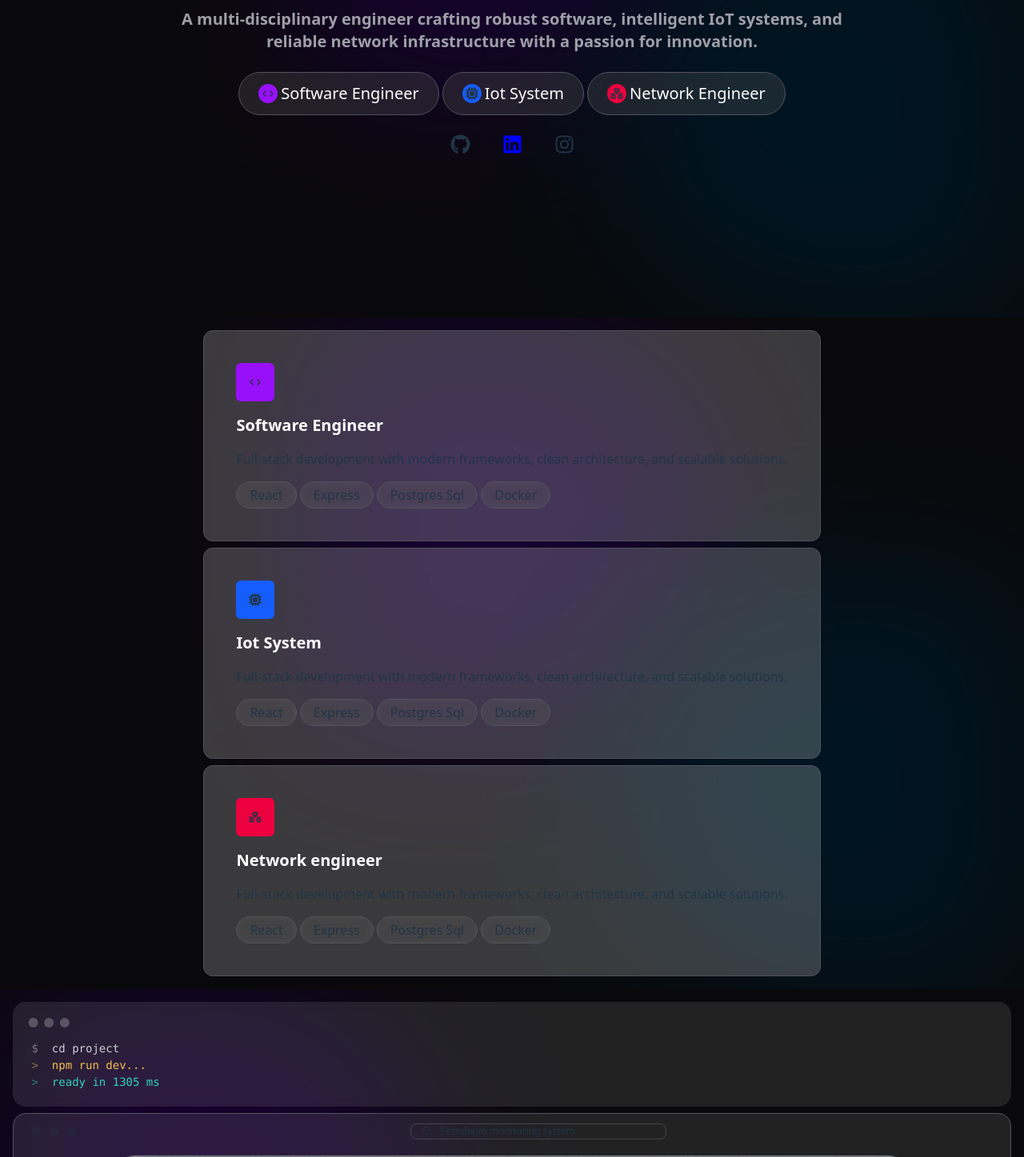
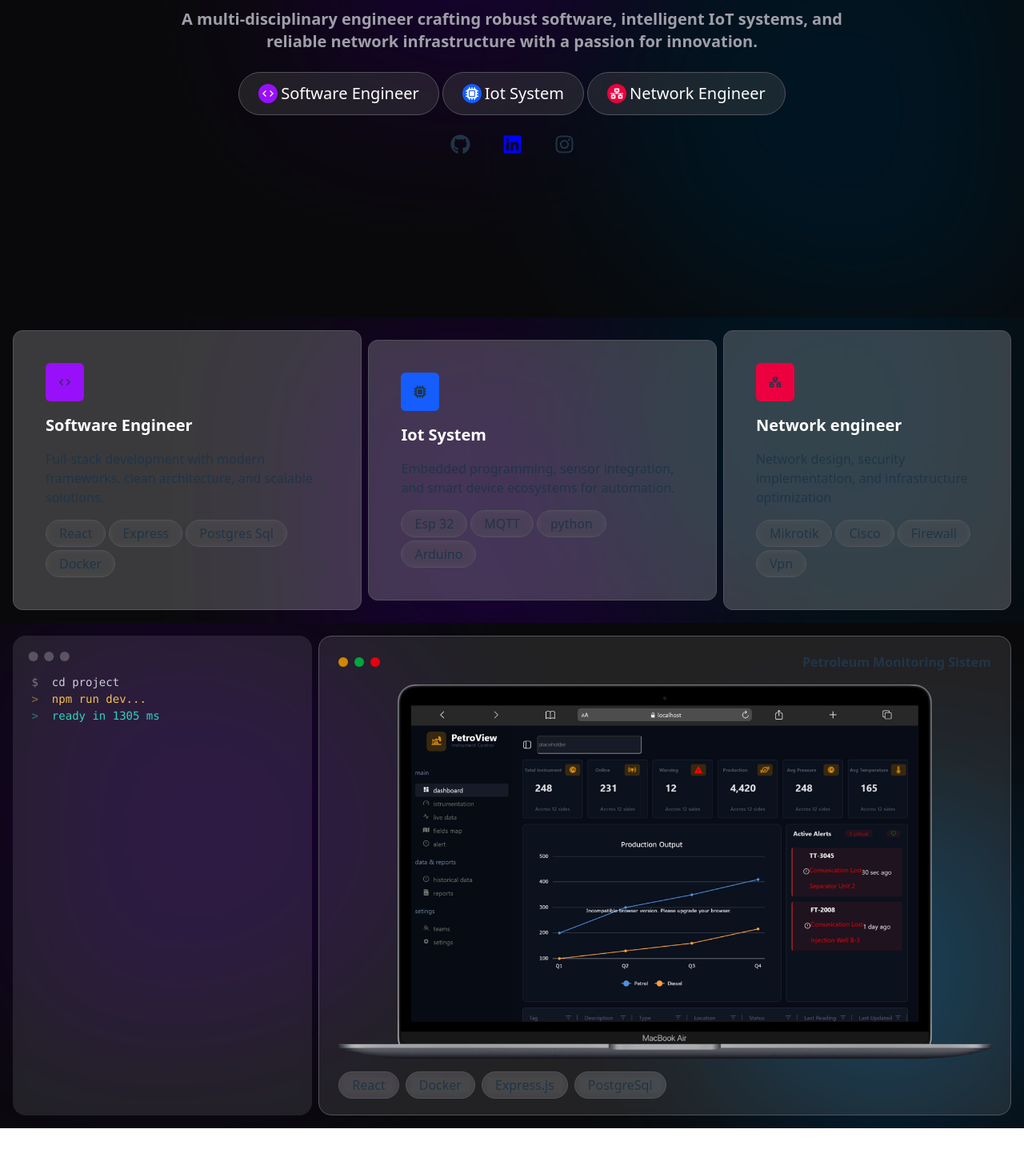
Before and after one commit to adibmisbahul/portofolio, a React (Vite) app: page / in a window 1280 px wide. Shown: the part 403-1850 px from the top of the page at 80% size. After the commit the page ends 1814 px from the top, so only its background shows below. Built offline with nearby package versions, Linux system fonts and the light colour scheme.

Commit message:
change design card

```diff
--- /dev/null
+++ b/src/components/CardProject.jsx
@@ -0,0 +1,46 @@
+import Image1 from "../assets/image1.png";
+import Image2 from "../assets/image2.png";
+import TagText from "./TagText";
+
+const ActionCircle = () => {
+  return (
+    <div className="flex gap-2">
+      <div className="size-3 rounded-full bg-yellow-600"></div>
+      <div className="size-3 rounded-full bg-green-600"></div>
+      <div className="size-3 rounded-full bg-red-600"></div>
+    </div>
+  );
+};
+
+export default function CardProject() {
+  const dataCard = [
+    {
+      cardTitle: "Petroleum Monitoring Sistem",
+      image: Image1,
+      tag: ["React", "Docker", "Express.js", "PostgreSql"],
+    },
+  ];
+
+  return (
+    <>
+      {dataCard.map((item, index) => {
+        return (
+          <div className="flex flex-col gap-4 backdrop-blur-xs bg-white/10  border border-zinc-600 rounded-2xl px-6 py-5 ">
+            <header className="header flex justify-between items-center">
+              <ActionCircle />
+              <p className="font-semibold">{item.cardTitle}</p>
+            </header>
+            <main className="">
+              <img src={item.image} alt="" />
+            </main>
+            <footer className="flex gap-2 flex-wrap">
+              {item.tag.map((value) => {
+                return <TagText title={value} />;
+              })}
+            </footer>
+          </div>
+        );
+      })}
+    </>
+  );
+}
--- a/src/pages/dashboard.jsx
+++ b/src/pages/dashboard.jsx
@@ -1,23 +1,29 @@
-import Tag from "../components/Tag";
 import { IoMdCode } from "react-icons/io";
 import { FaMicrochip } from "react-icons/fa6";
 import { FaNetworkWired } from "react-icons/fa";
-import Card from "../components/Card";
-import TagText from "../components/TagText";
 import { FaGithub } from "react-icons/fa";
 import { FaLinkedin } from "react-icons/fa";
 import { FaInstagram } from "react-icons/fa6";
-
-import imagePetroleum from "../assets/image1.png";
-import imageNetwork from "../assets/image2.png";
+import TagText from "../components/TagText";
+import Card from "../components/Card";
+import Tag from "../components/Tag";
+import CardProject from "../components/CardProject";
 
 export default function Dashboard() {
   const firstTag = [
-    { title: "Software Engineer", icon: <IoMdCode />, bgIcon: "bg-purple-600" },
-    { title: "Iot System", icon: <FaMicrochip />, bgIcon: "bg-blue-600" },
+    {
+      title: "Software Engineer",
+      icon: <IoMdCode color="white" />,
+      bgIcon: "bg-purple-600",
+    },
+    {
+      title: "Iot System",
+      icon: <FaMicrochip color="white" />,
+      bgIcon: "bg-blue-600",
+    },
     {
       title: "Network Engineer",
-      icon: <FaNetworkWired />,
+      icon: <FaNetworkWired color="white" />,
       bgIcon: "bg-rose-600",
     },
   ];
@@ -27,6 +33,7 @@ export default function Dashboard() {
     { icon: <FaLinkedin color="blue" size={25} />, linkTo: "" },
     { icon: <FaInstagram size={25} />, linkTo: "" },
   ];
+
   return (
     <div className="w-full h- overflow-x-hidden">
       <div className="bg-zinc-950 flex flex-col items-center justify-center h-[100vh] relative z-10 gap-3 w-full">
@@ -59,7 +66,7 @@ export default function Dashboard() {
           })}
         </div>
       </div>
-      <div className=" p-4 flex flex-col items-center justify-center gap-2 bg-zinc-950 relative overflow-hidden z-10">
+      <div className=" p-4 flex flex-col items-center justify-center gap-2 bg-zinc-950 relative overflow-hidden z-10 md:flex-row">
         <div class="absolute -z-10 size-130 brightness-20 bg-violet-700 top-0 rounded-r-full blur-[100px]"></div>
         <Card
           icon={<IoMdCode />}
@@ -75,29 +82,29 @@ export default function Dashboard() {
         <Card
           icon={<FaMicrochip />}
           title="Iot System"
-          description="Full-stack development with modern frameworks, clean architecture, and scalable solutions."
+          description="Embedded programming, sensor integration, and smart device ecosystems for automation."
           bgIcon="bg-blue-600"
         >
-          <TagText title="React" />
-          <TagText title="Express" />
-          <TagText title="Postgres Sql" />
-          <TagText title="Docker" />
+          <TagText title="Esp 32" />
+          <TagText title="MQTT" />
+          <TagText title="python" />
+          <TagText title="Arduino" />
         </Card>
         <Card
           icon={<FaNetworkWired />}
           title="Network engineer"
-          description="Full-stack development with modern frameworks, clean architecture, and scalable solutions."
+          description="Network design, security implementation, and infrastructure optimization"
           bgIcon="bg-rose-600"
         >
-          <TagText title="React" />
-          <TagText title="Express" />
-          <TagText title="Postgres Sql" />
-          <TagText title="Docker" />
+          <TagText title="Mikrotik" />
+          <TagText title="Cisco" />
+          <TagText title="Firewall" />
+          <TagText title="Vpn" />
         </Card>
         <div class="absolute -z-10 size-130 brightness-20 bg-sky-700 bottom-0 right-0 rounded-l-full blur-[100px]"></div>
       </div>
-      <div className="p-4 bg-zinc-950 flex flex-col gap-2 relative z-10 overflow-hidden">
-        <div class="absolute -z-10 size-130 brightness-20 bg-violet-700 top-0 rounded-r-full blur-[100px]"></div>
+      <div className="p-4 bg-zinc-950 flex flex-col gap-2 relative z-10 overflow-hidden md:flex-row">
+        <div class="absolute -z-10 size-130 brightness-20 bg-violet-700 top-0 rounded-r-full blur-[100px] "></div>
         <div className="mockup-code w-full flex flex-col items-start bg-white/10 backdrop-blur-sm">
           <pre data-prefix="$">
             <code>cd project</code>
@@ -109,36 +116,7 @@ export default function Dashboard() {
             <code>ready in 1305 ms</code>
           </pre>
         </div>
-        <div className="mockup-browser border  w-full  backdrop-blur-sm bg-white/10  border-zinc-600">
-          <div className="mockup-browser-toolbar">
-            <div className="input bg-transparent">
-              Petroleum monitoring system
-            </div>
-          </div>
-          <div className="grid place-content-evenly h-80 p-2">
-            <img src={imagePetroleum} alt="" className="rounded-md" />
-            <div className="flex flex-wrap gap-2 mt-2">
-              <TagText title="React" />
-              <TagText title="Express.js" />
-              <TagText title="Postgres Sql" />
-            </div>
-          </div>
-        </div>
-        <div className="mockup-browser border  w-full  backdrop-blur-xs bg-white/10  border-zinc-600">
-          <div className="mockup-browser-toolbar">
-            <div className="input bg-transparent">
-              Network monitoring system
-            </div>
-          </div>
-          <div className="grid place-content-evenly h-80 p-2">
-            <img src={imageNetwork} alt="" className="rounded-md" />
-            <div className="flex flex-wrap gap-2 mt-2">
-              <TagText title="React" />
-              <TagText title="Express.js" />
-              <TagText title="Postgres Sql" />
-            </div>
-          </div>
-        </div>
+        <CardProject />
         <div class="absolute -z-10 size-100 brightness-40 bg-sky-700 bottom-0 right-0 rounded-l-full blur-[100px]"></div>
       </div>
     </div>
```
